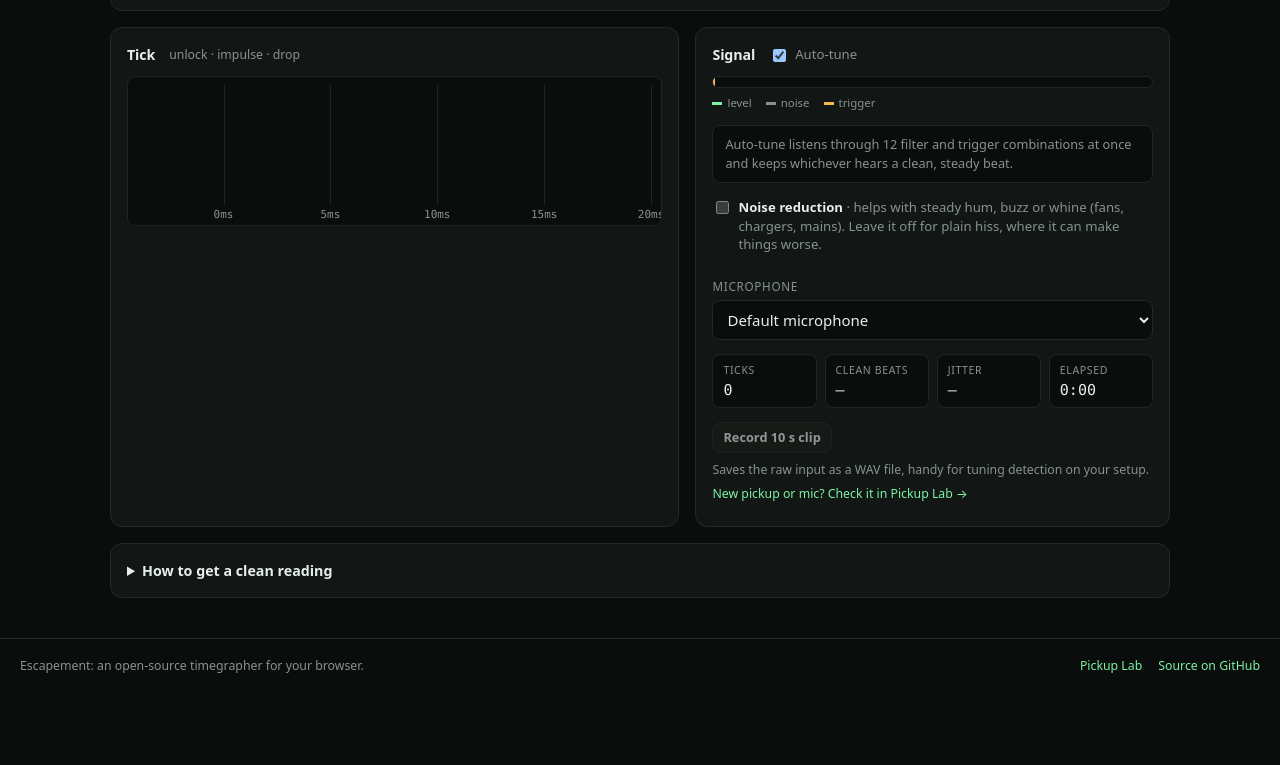
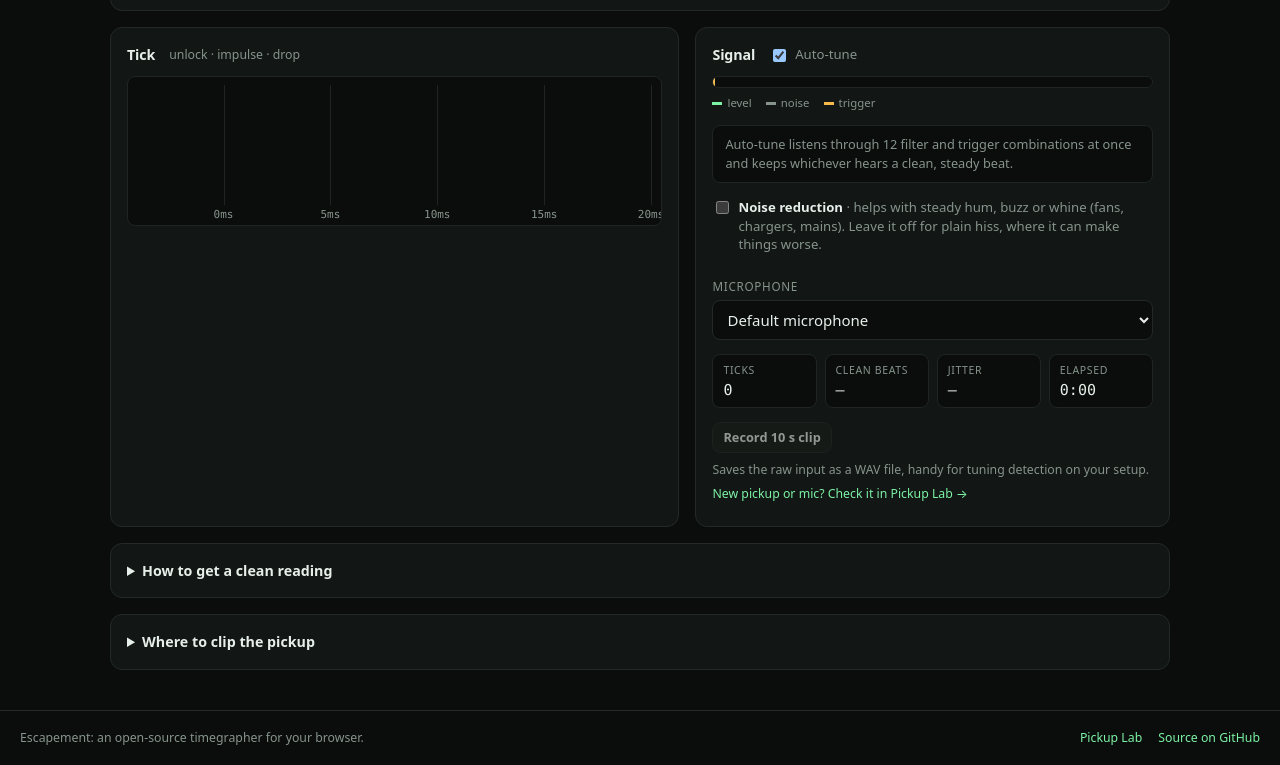
Before and after one commit to charlfourie/escapement, a website built with Vite: page index.html in a window 1280 px wide. Shown: the part 714-1479 px from the top of the page. Before the commit the page ends 1408 px from the top, so only its background shows below. Built offline with nearby package versions, Linux system fonts and the light colour scheme; files whose address does not match are found by name.

Commit message:
Pickup placement guide on Measure and in Pickup Lab
Co-Authored-By: Claude Opus 5.5 <noreply@anthropic.com>
Claude-Session: https://claude.ai/code/session_01LEmFcsQQ7HA1hsRdybZVDb

```diff
--- a/src/lab/lab.ts
+++ b/src/lab/lab.ts
@@ -5,6 +5,7 @@
  * and runs three short tests (noise, tap, watch) that end in a verdict.
  */
 import '../styles.css';
+import { placementGuide } from '../views/placement';
 import './lab.css';
 import { AudioEngine, listInputs, type EngineUpdate } from '../audio/engine';
 import { AUTO_BANK } from '../audio/detector';
@@ -124,7 +125,6 @@ const tips = h(
     h('li', null, 'Plain USB-C headphone adapters usually only accept a mic through a 4-ring (TRRS) plug. A 2- or 3-ring guitar plug won’t reach the mic contact, so the phone keeps using its built-in mic.'),
     isIOS && h('li', null, 'On iPhone and iPad the browser can’t pick between inputs. Plugging in a USB sound card makes it the input automatically; check that the level jumps when you tap the pickup.'),
     isAndroid && h('li', null, 'On Android the sound card shows up as “USB audio” (or similar) in the list after you allow the microphone. If it doesn’t, unplug and replug it, then refresh the list.'),
-    h('li', null, 'Clip the pickup to a lug or the edge of the case, not the strap or bracelet, and rest the watch on a folded cloth.'),
     h('li', null, 'If the level barely moves with the watch on, the pickup may need more gain: some sound cards have a gain knob or a setting in the phone’s audio menu.'),
   ),
 );
@@ -170,6 +170,7 @@ document.getElementById('app')!.append(
         ),
         liveStatus,
       ),
+      placementGuide({ open: true }),
       card('3 · Tests', 'run them in order, about 30 s in total', testsEl),
       card('4 · Verdict', 'for the selected input', verdictEl, h('div', { class: 'actions' }, recordBtn, h('span', { class: 'muted small' }, 'A clip helps tune detection for your exact setup.'))),
       card('Compare inputs', 'results kept in this browser', compareEl),
--- a/src/styles.css
+++ b/src/styles.css
@@ -149,6 +149,18 @@ canvas.wave { width: 100%; height: 150px; display: block; background: var(--bg);
 .help summary { cursor: pointer; font-weight: 600; font-size: 0.95rem; }
 .help ul { margin: 10px 0 0; padding-left: 20px; color: var(--muted); }
 .help li { margin: 4px 0; }
+.placement-body { display: grid; grid-template-columns: minmax(200px, 300px) 1fr; gap: 20px; margin-top: 12px; align-items: start; }
+.placement-figure { display: flex; flex-direction: column; gap: 8px; }
+.placement-svg { width: 100%; height: auto; display: block; }
+.help .placement-notes { list-style: none; padding: 0; margin: 0; display: flex; flex-direction: column; gap: 10px; }
+.placement-notes li { display: flex; gap: 10px; margin: 0; }
+.placement-notes strong { color: var(--text); font-size: 0.92rem; }
+.placement-notes p { margin: 2px 0 0; font-size: 0.85rem; }
+.placement-num { flex: 0 0 22px; height: 22px; border-radius: 50%; border: 1.5px solid currentColor; display: grid; place-items: center; font-size: 0.75rem; font-weight: 600; margin-top: 1px; }
+.placement-notes li.good .placement-num { color: var(--good); }
+.placement-notes li.bad .placement-num { color: var(--bad); }
+.placement > p { margin: 14px 0 0; }
+@media (max-width: 600px) { .placement-body { grid-template-columns: 1fr; } .placement-figure { max-width: 280px; margin: 0 auto; } }
 
 /* ---------- pages ---------- */
 .page.narrow { max-width: 760px; margin: 0 auto; }
--- a/src/views/measure.ts
+++ b/src/views/measure.ts
@@ -1,5 +1,6 @@
 import { AudioEngine, listInputs, type EngineUpdate } from '../audio/engine';
 import { AUTO_BANK, SNIPPET_BIN_MS, SNIPPET_PRE_MS } from '../audio/detector';
+import { placementGuide } from './placement';
 import { AutoLock, type LockState } from '../analysis/autolock';
 import { TickAligner } from '../analysis/align';
 import type { SimParams } from '../audio/synth';
@@ -310,7 +311,7 @@ export function measureView(root: HTMLElement, query: URLSearchParams): () => vo
       'ul',
       null,
       h('li', null, 'Find a quiet room. Lay the watch dial-up on a soft cloth with the caseback (or the lugs) touching your phone or laptop microphone.'),
-      h('li', null, 'Better still, use a cheap piezo contact mic pressed against the case. It ignores room noise.'),
+      h('li', null, 'Better still, use a piezo contact pickup clipped to the case. See “Where to clip the pickup” below.'),
       h('li', null, 'Press Start. When dots form two tidy lines, give it 30–60 seconds, then press Stop and save.'),
       h('li', null, 'Amplitude needs the right lift angle for accuracy. Set it on the watch (52° suits most movements; check the caliber on Ranfft DB).'),
       h('li', null, 'For a full picture, use the six-position test: it measures each position in turn and works out the average rate and the spread between positions.'),
@@ -334,6 +335,7 @@ export function measureView(root: HTMLElement, query: URLSearchParams): () => vo
       simPanel,
       savePanel,
       help,
+      placementGuide(),
     ),
   );
 
--- /dev/null
+++ b/src/views/placement.ts
@@ -0,0 +1,88 @@
+import { h } from '../util/dom';
+
+/**
+ * "Where to clip the pickup": a top and a side view of a watch with numbered
+ * spots, and the matching notes. Shared by Measure and Pickup Lab.
+ */
+
+const GOOD = 'var(--good)';
+const BAD = 'var(--bad)';
+
+function marker(x: number, y: number, n: number, good: boolean): string {
+  const c = good ? GOOD : BAD;
+  return `<circle cx="${x}" cy="${y}" r="11" fill="var(--bg)" stroke="${c}" stroke-width="1.5"/><text x="${x}" y="${y + 4.5}" text-anchor="middle" font-size="13" font-weight="600" fill="${c}">${n}</text>`;
+}
+
+const part = 'fill="var(--panel-2)" stroke="var(--muted)" stroke-width="1"';
+const clip = `fill="color-mix(in srgb, var(--good) 22%, transparent)" stroke="${GOOD}" stroke-width="1.5"`;
+
+const TOP = `
+<svg viewBox="0 0 340 400" class="placement-svg" role="img" aria-label="Top view of a watch with the pickup clipped to the case side at 9 o'clock">
+  <rect x="142" y="20" width="56" height="84" rx="4" ${part}/>
+  <rect x="142" y="296" width="56" height="84" rx="4" ${part}/>
+  <rect x="128" y="94" width="14" height="30" rx="3" ${part}/>
+  <rect x="198" y="94" width="14" height="30" rx="3" ${part}/>
+  <rect x="128" y="276" width="14" height="30" rx="3" ${part}/>
+  <rect x="198" y="276" width="14" height="30" rx="3" ${part}/>
+  <rect x="246" y="190" width="14" height="20" rx="3" ${part}/>
+  <circle cx="170" cy="200" r="78" ${part}/>
+  <circle cx="170" cy="200" r="64" fill="var(--bg)" stroke="var(--line)" stroke-width="1"/>
+  <line x1="170" y1="200" x2="170" y2="156" stroke="var(--tic)" stroke-width="3" stroke-linecap="round"/>
+  <line x1="170" y1="200" x2="202" y2="212" stroke="var(--tic)" stroke-width="3" stroke-linecap="round"/>
+  <rect x="58" y="184" width="36" height="32" rx="4" ${clip}/>
+  <path d="M58 200 L30 200 L30 250" fill="none" stroke="var(--muted)" stroke-width="2" stroke-linecap="round"/>
+  ${marker(76, 162, 1, true)}
+  ${marker(108, 314, 2, true)}
+  ${marker(284, 200, 3, false)}
+  ${marker(226, 340, 4, false)}
+  ${marker(206, 168, 5, false)}
+</svg>`;
+
+const SIDE = `
+<svg viewBox="0 0 340 130" class="placement-svg" role="img" aria-label="Side view: the watch rests dial up on a folded cloth, with the clip on the case side">
+  <path d="M110 52 Q180 34 250 52" fill="none" stroke="var(--muted)" stroke-width="1.5"/>
+  <rect x="100" y="52" width="160" height="26" rx="6" ${part}/>
+  <rect x="125" y="78" width="110" height="8" rx="4" ${part}/>
+  <rect x="60" y="90" width="240" height="18" rx="4" fill="var(--panel-2)" stroke="var(--line)" stroke-width="1"/>
+  <rect x="66" y="48" width="34" height="34" rx="4" ${clip}/>
+  <path d="M66 65 Q40 65 34 40" fill="none" stroke="var(--muted)" stroke-width="2" stroke-linecap="round"/>
+  ${marker(22, 28, 7, true)}
+  ${marker(316, 99, 6, true)}
+</svg>`;
+
+const NOTES: Array<[boolean, string, string]> = [
+  [true, 'Best: the case side at 9', 'Metal on metal, opposite the crown. Put the jaw with the sensor pad (usually the rubber one) against bare metal and close it firmly.'],
+  [true, 'Good: a lug', 'Easy to grip, slightly weaker signal. Try it if the case side is curved or polished.'],
+  [false, 'Avoid: the crown', 'Clamping it can pull the stem out or change the time.'],
+  [false, 'Avoid: the strap or bracelet', 'Leather, rubber and loose links soak up the ticks.'],
+  [false, 'Avoid: the crystal', 'Weak signal, and the jaw can scratch it.'],
+  [true, 'Rest it dial up on a folded cloth', 'Keeps desk and keyboard vibration out.'],
+  [true, 'Keep the cable slack', 'A tugged or swinging cable adds rubbing noise. Wait a few seconds after touching anything.'],
+];
+
+export function placementGuide(opts: { open?: boolean } = {}): HTMLElement {
+  const figure = h('div', { class: 'placement-figure' });
+  figure.innerHTML = TOP + SIDE; // static markup, no user data
+  return h(
+    'details',
+    { class: 'panel help placement', open: opts.open || undefined },
+    h('summary', null, 'Where to clip the pickup'),
+    h(
+      'div',
+      { class: 'placement-body' },
+      figure,
+      h(
+        'ol',
+        { class: 'placement-notes' },
+        ...NOTES.map(([good, title, text], i) =>
+          h('li', { class: good ? 'good' : 'bad' }, h('span', { class: 'placement-num' }, String(i + 1)), h('div', null, h('strong', null, title), h('p', null, text))),
+        ),
+      ),
+    ),
+    h(
+      'p',
+      { class: 'small muted' },
+      'Quartz watches click much more quietly. If the ticks are faint at the case side, lay the watch dial down on the cloth and press the sensor pad to the centre of the caseback. For the six-position test, leave the pickup on and turn the watch with it.',
+    ),
+  );
+}
```
